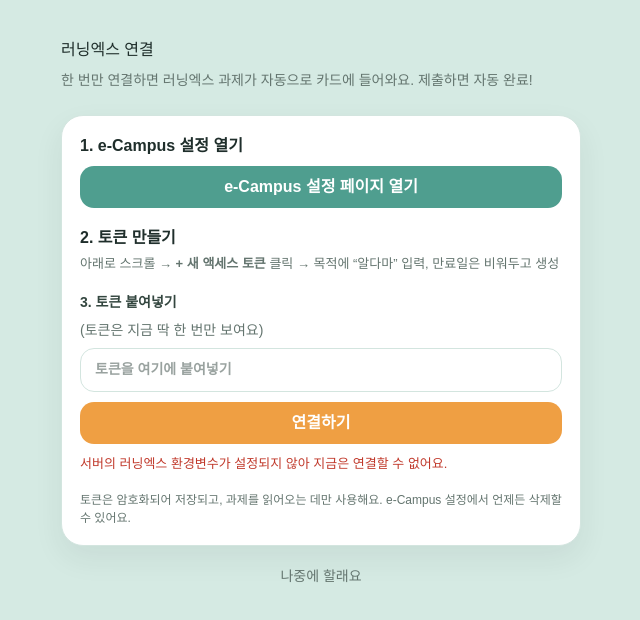
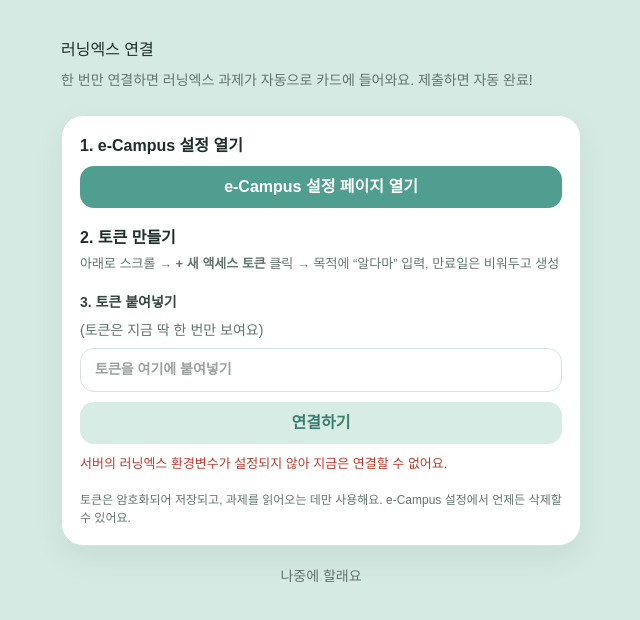
Before and after one commit to taektegi/tgthon-aldama, a Next.js app: page /connect/learnx in a window 1280 px wide. Shown: the top 620 px of the page, without its empty margins (319-959 px from the left). Built offline with nearby package versions, Linux system fonts and the light colour scheme; no server answers.

Commit message:
feat: 러닝엑스 연결 버튼에 진행 중 표시 추가

```diff
--- a/src/app/connect/learnx/page.tsx
+++ b/src/app/connect/learnx/page.tsx
@@ -1,5 +1,6 @@
 import Link from "next/link";
 import { canvasSettingsUrl } from "@/lib/canvas/config";
+import { SubmitButton } from "@/app/login/SubmitButton";
 import { connectLearnX } from "./actions";
 
 const ERROR_MESSAGES: Record<string, string> = {
@@ -66,7 +67,17 @@
           {error && (
             <p style={{ margin: 0, fontSize: 13, color: "#c0392b" }}>{ERROR_MESSAGES[error] ?? "문제가 생겼어요."}</p>
           )}
-          <button type="submit" className="button button-accent" disabled={!serverConfigured}>연결하기</button>
+          {serverConfigured ? (
+            <SubmitButton
+              type="submit"
+              className="button button-accent"
+              pendingLabel="연결하는 중... 최대 1분 정도 걸릴 수 있어요 🐧"
+            >
+              연결하기
+            </SubmitButton>
+          ) : (
+            <button type="submit" className="button button-accent" disabled>연결하기</button>
+          )}
           {!serverConfigured && (
             <p style={{ margin: 0, color: "#c0392b", fontSize: 13 }}>
               서버의 러닝엑스 환경변수가 설정되지 않아 지금은 연결할 수 없어요.
--- a/src/app/globals.css
+++ b/src/app/globals.css
@@ -20,6 +20,7 @@
 .shell { width: min(1080px, calc(100% - 32px)); margin: 0 auto; }
 .card { background: white; border: 1px solid var(--border); border-radius: 22px; box-shadow: 0 12px 30px rgb(31 46 43 / 7%); }
 .button { display: inline-flex; align-items: center; justify-content: center; min-height: 42px; padding: 0 18px; border: 0; border-radius: 14px; font-weight: 700; cursor: pointer; }
+.button:disabled { background: var(--primary-pale); color: var(--primary-deep); cursor: default; }
 .button-primary { background: var(--primary); color: white; }
 .button-accent { background: var(--accent); color: white; }
 .button-muted { background: var(--primary-pale); color: var(--primary-deep); }
```
